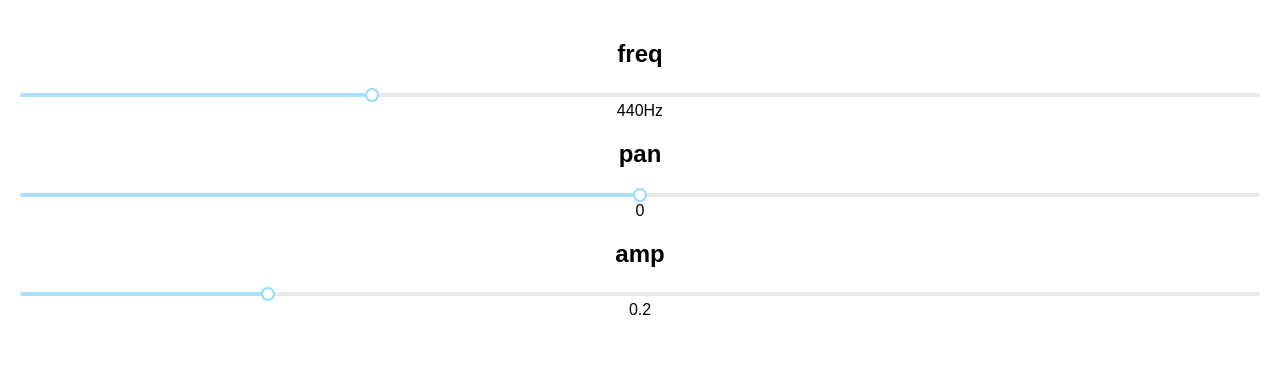
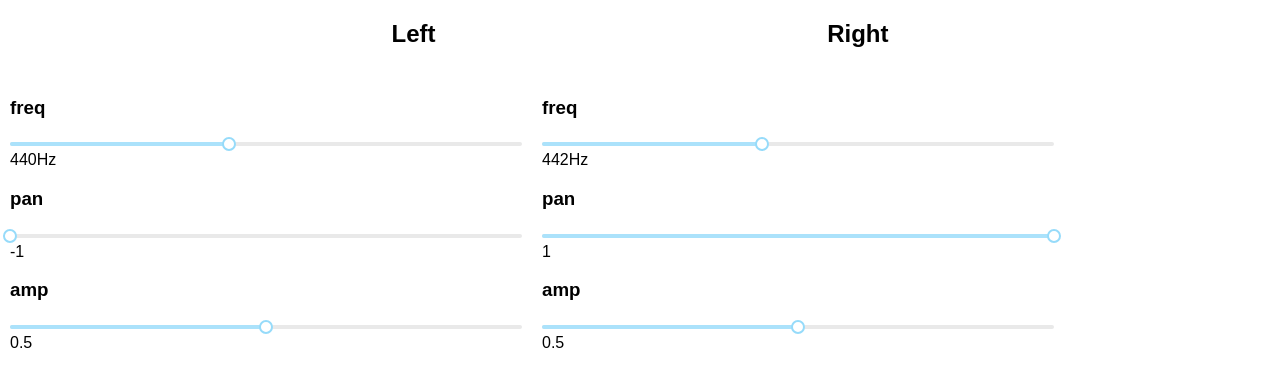
Before and after one commit to lisongx/binaural, a React (Create React App) app: page / in a window 1280 px wide. Shown: the top 386 px of the page. Built offline with nearby package versions, Linux system fonts and the light colour scheme.

Commit message:
YE most basic one

```diff
--- a/src/App.css
+++ b/src/App.css
@@ -1,28 +1,2 @@
 .App {
-  text-align: center;
 }
-
-.App-logo {
-  animation: App-logo-spin infinite 20s linear;
-  height: 80px;
-}
-
-.App-header {
-  background-color: #222;
-  height: 150px;
-  padding: 20px;
-  color: white;
-}
-
-.App-title {
-  font-size: 1.5em;
-}
-
-.App-intro {
-  font-size: large;
-}
-
-@keyframes App-logo-spin {
-  from { transform: rotate(0deg); }
-  to { transform: rotate(360deg); }
-}
--- a/src/App.js
+++ b/src/App.js
@@ -1,7 +1,11 @@
 import React, { Component } from 'react';
-import Slider, { Range } from 'rc-slider';
+import Slider from 'rc-slider';
+import AudioManager from './audio';
+
 import './App.css';
 import 'rc-slider/assets/index.css';
+
+const audio = new AudioManager();
 
 class Sine extends Component {
   constructor(props) {
@@ -12,43 +16,38 @@ class Sine extends Component {
       amp: props.amp || 0.2,
     };
     this.updateParam = this.updateParam.bind(this);
+    this.sine = audio.addSine(this.state);
   }
 
-  updateParam(param, value) {
+  updateParam(param, val) {
     const obj = {};
-    obj[param] = value;
+    obj[param] = val;
     this.setState(obj);
+    this.sine.update(param, val)
   }
 
   render() {
-    const {freq, pan, amp} = this.state
-    // create web audio api context
-    const audioCtx = new window.AudioContext();
-
-    // create Oscillator node
-    const oscillator = audioCtx.createOscillator();
-
-    oscillator.type = 'sine';
-    oscillator.frequency.setValueAtTime(freq, audioCtx.currentTime);
-    oscillator.connect(audioCtx.destination);
-    oscillator.start();
+    const {freq, pan, amp} = this.state;
 
     return (
       <div className="sine" style={{
-        padding: 20,
+        padding: 10,
+        width: "40%",
       }}>
-        <h2>freq</h2>
-        <Slider name="freq" min={20} max={1500} step={0.5} value={freq}
+        <h3>freq</h3>
+
+        <Slider name="freq" min={20} max={1000} step={0.1} value={freq}
                onChange={v => this.updateParam('freq', v)}  />
         {freq}Hz
         <br/>
 
-        <h2>pan</h2>
+        <h3>pan</h3>
         <Slider name="pan" min={-1} max={1} step={0.02} value={pan}
                 onChange={v => this.updateParam('pan', v)} />
         {pan}
         <br/>
-        <h2>amp</h2>
+
+        <h3>amp</h3>
         <Slider name="amp" min={0} max={1} step={0.02} value={amp}
                 onChange={v => this.updateParam('amp', v)} />
         {amp}
@@ -57,12 +56,28 @@ class Sine extends Component {
   }
 }
 
-
 class App extends Component {
   render() {
     return (
       <div className="App">
-        <Sine/>
+
+        <div style={{
+          textAlign: "center",
+          display: "flex",
+          flexDirection: "row",
+          justifyContent: "space-evenly",
+        }}>
+          <h2>Left</h2>
+          <h2>Right</h2>
+        </div>
+
+        <div style={{
+          display: "flex",
+          flexDirection: "row",
+        }}>
+          <Sine freq={440} pan={-1} amp={0.5} />
+          <Sine freq={442} pan={1} amp={0.5} />
+        </div>
       </div>
     );
   }
--- /dev/null
+++ b/src/audio.js
@@ -0,0 +1,73 @@
+class SineOsc {
+  constructor(ctx, freq, pan, amp) {
+    this._ctx = ctx;
+    this._osc = this._ctx.createOscillator();
+    this._panner = this._ctx.createStereoPanner();
+    this._osc.type = 'sine';
+    this._osc.frequency.setValueAtTime(freq, this._ctx.currentTime);
+    this._gain = this._ctx.createGain();
+    this._gain.gain.setValueAtTime(amp, this._ctx.currentTime);
+    this._panner.pan.value = pan;
+    this._connectGraph();
+    this._osc.start();
+  }
+
+  _connectGraph() {
+    this._osc.connect(this._panner);
+    this._panner.connect(this._gain);
+    this._gain.connect(this._ctx.destination);
+  }
+
+  stop() {
+    this._osc.stop();
+  }
+
+  update(param, val) {
+    // TODO: any more clever way of writing this?
+    if (param === 'freq') {
+      this.freq = val;
+    } else if (param === 'pan') {
+      this.pan = val;
+    } else if (param === 'amp') {
+      this.amp = val;
+    }
+  }
+
+  get freq() {
+    return this._osc.frequency.value;
+  }
+
+  set freq(val) {
+    this._osc.frequency.setValueAtTime(val, this._ctx.currentTime);
+  }
+
+  get pan() {
+    return this._panner.pan.value;
+  }
+
+  set pan(val) {
+    this._panner.pan.value = val;
+  }
+
+  get amp() {
+    return this._gain.gain.value;
+  }
+
+  set amp(val) {
+    this._gain.gain.setValueAtTime(val, this._ctx.currentTime);
+  }
+}
+
+
+class AudioManager {
+  constructor() {
+    this._ctx = new window.AudioContext();
+  }
+
+  addSine({freq, pan, amp}) {
+    const sine = new SineOsc(this._ctx, freq, pan, amp);
+    return sine;
+  }
+}
+
+export default AudioManager;
```
